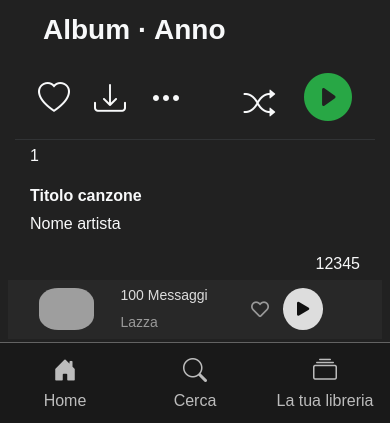
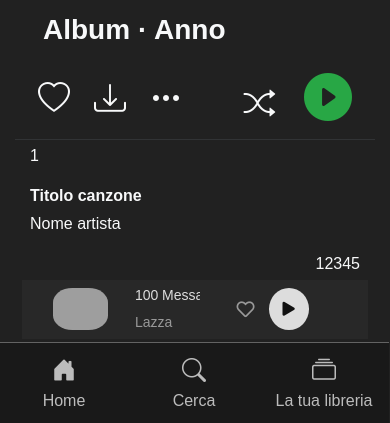
Before and after one commit to Ganto1134/Spotify_Clone, a plain HTML site: page album.html in a window 390 px wide. Shown: the part 421-844 px from the top of the page. Drawn offline with nearby package versions, Linux system fonts and the light colour scheme; no server answers; grey boxes are pictures that could not be loaded.

Commit message:
allineamento player-footer

```diff
--- a/album.html
+++ b/album.html
@@ -356,7 +356,7 @@
       </div>
     </div>
     <!------------PLAYER IN BASSO------------------->
-    <section class="sticky-bottom player-section">
+    <section class="container-fluid player-section">
       <div class="music-player mb-md-5">
         <div class="song-bar">
           <div class="song-infos">
--- a/assets/css/style.css
+++ b/assets/css/style.css
@@ -379,7 +379,7 @@ i:hover {
   }
 
   .music-player {
-    height: 7vh;
+    height: 10vh;
     margin-bottom: 0vh;
     width: 96%;
     margin-inline: auto;
@@ -443,6 +443,8 @@ i:hover {
 
   .footer-mobile {
     position: fixed;
+    max-height: 10vh;
+    margin-left: -1rem;
     bottom: 0;
     width: 100%;
     z-index: 999;
```
